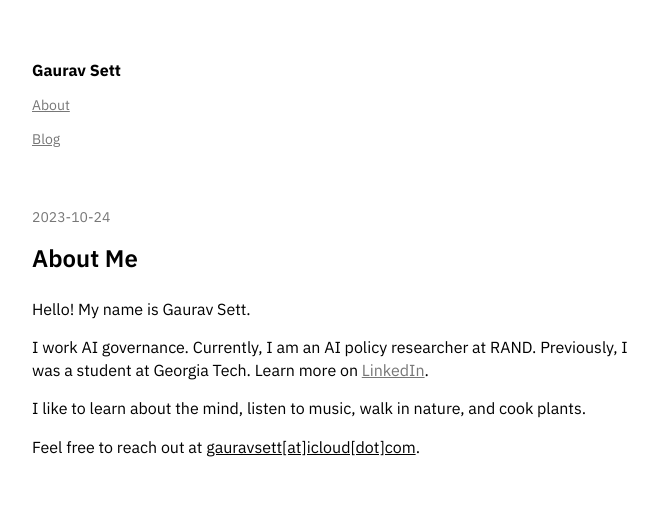
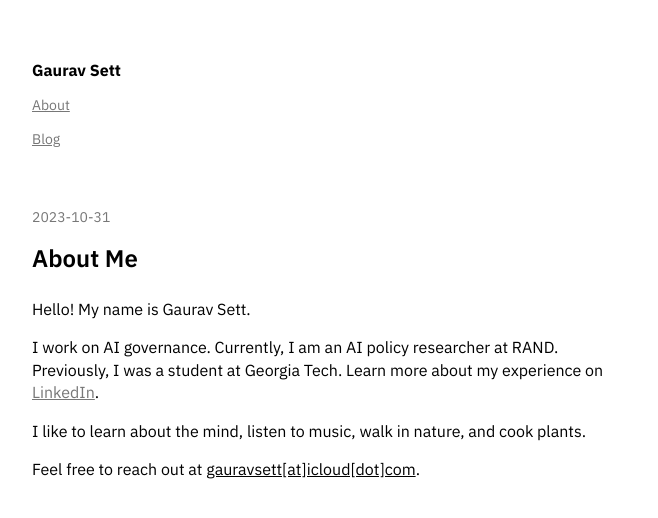
Before and after one commit to gauravsett/website, a Jekyll site: the page built from index.md, in a window 1280 px wide. Shown: the top 518 px of the page, without its empty margins (308-966 px from the left). Built offline with Jekyll 4.4.1, drawn with Linux system fonts in a browser that asks for light colours.

Commit message:
Update index.md

```diff
--- a/index.md
+++ b/index.md
@@ -2,17 +2,17 @@
 title: About
 permalink: /index.html
 layout: default
-last_modified_at: 2023-10-24
+last_modified_at: 2023-10-31
 ---
 
 # About Me
 
 Hello! My name is Gaurav Sett.
 
-I work AI governance.
+I work on AI governance.
 Currently, I am an AI policy researcher at RAND.
 Previously, I was a student at Georgia Tech.
-Learn more on [LinkedIn](https://www.linkedin.com/in/gauravsett/){:target="_blank"}.
+Learn more about my experience on [LinkedIn](https://www.linkedin.com/in/gauravsett/){:target="_blank"}.
 
 I like to learn about the mind, listen to music, walk in nature, and cook plants.
 
```
